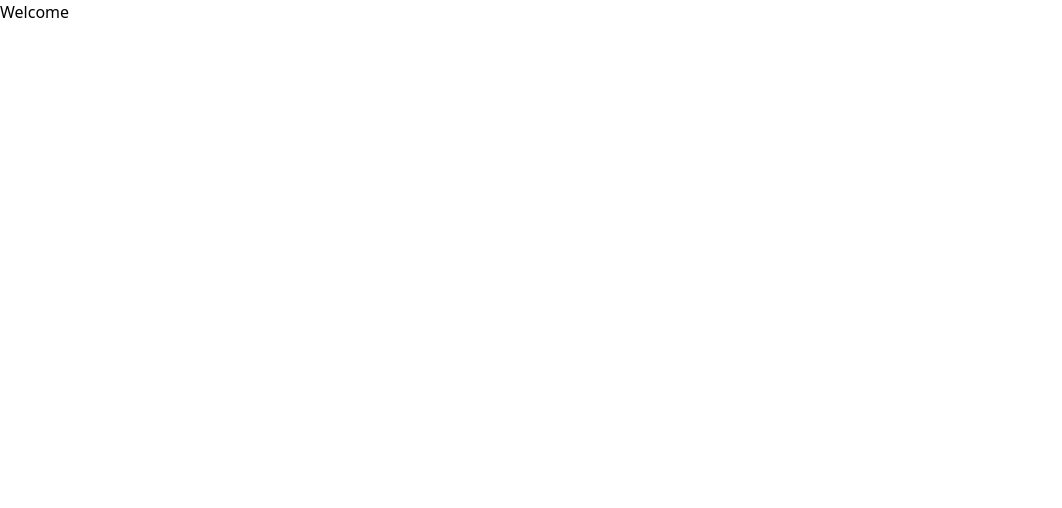
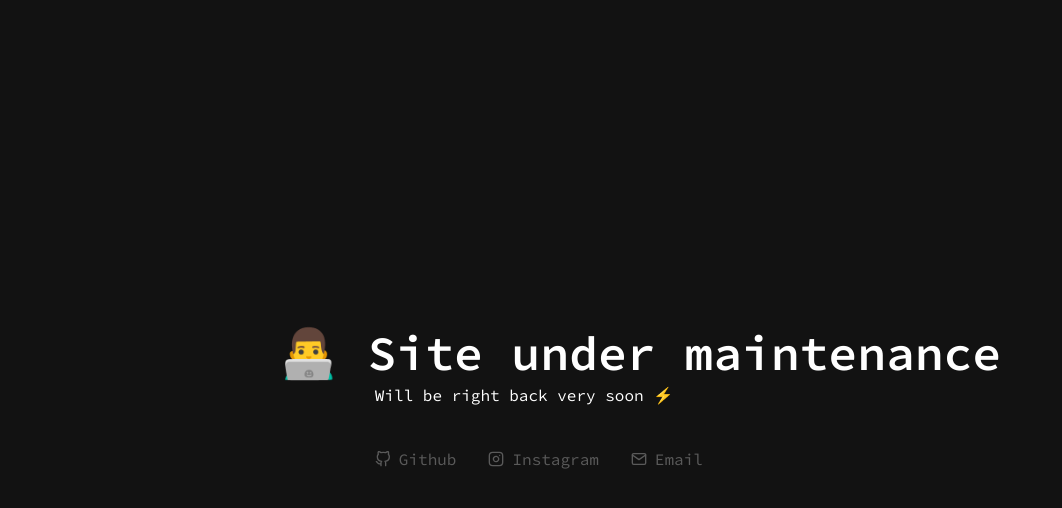
Before and after one commit to ebonian/tanadon.com, a Next.js app: page / in a window 1280 px wide. Shown: the top 508 px of the page, without its empty margins (0-1062 px from the left). Built offline with nearby package versions, Linux system fonts and the light colour scheme.

Commit message:
feat: maintenance page component

```diff
--- a/package.json
+++ b/package.json
@@ -13,6 +13,7 @@
     "next": "12.2.4",
     "react": "18.2.0",
     "react-dom": "18.2.0",
+    "react-icons": "^4.4.0",
     "react-scroll": "^1.8.7"
   },
   "devDependencies": {
--- /dev/null
+++ b/src/components/pages/Maintenance.tsx
@@ -0,0 +1,43 @@
+import { FiGithub, FiInstagram, FiMail } from "react-icons/fi";
+
+const Maintenance: React.FC = () => {
+  return (
+    <div className="grid place-content-center min-h-screen bg-[#121212] text-white font-code">
+      <h1 className="font-semibold text-5xl">{"👨‍💻 Site under maintenance"}</h1>
+      <div className="ml-24 mt-1.5 space-y-10">
+        <p>Will be right back very soon ⚡</p>
+        <div className="flex items-center space-x-8">
+          <a
+            href="https://github.com/Ebonian"
+            target="_blank"
+            rel="noreferrer"
+            className="opacity-30 hover:opacity-80 duration-200 flex items-center space-x-2"
+          >
+            <FiGithub />
+            <span>Github</span>
+          </a>
+          <a
+            href="https://www.instagram.com/poonisnotconcrete/"
+            target="_blank"
+            rel="noreferrer"
+            className="opacity-30 hover:opacity-80 duration-200 flex items-center space-x-2"
+          >
+            <FiInstagram />
+            <span>Instagram</span>
+          </a>
+          <a
+            href="mailto:tanadon.santisan@gmail.com"
+            target="_blank"
+            rel="noreferrer"
+            className="opacity-30 hover:opacity-80 duration-200 flex items-center space-x-2"
+          >
+            <FiMail />
+            <span>Email</span>
+          </a>
+        </div>
+      </div>
+    </div>
+  );
+};
+
+export default Maintenance;
--- a/src/pages/index.tsx
+++ b/src/pages/index.tsx
@@ -1,7 +1,8 @@
 import { NextPage } from "next";
+import Maintenance from "../components/pages/Maintenance";
 
 const Home: NextPage = () => {
-  return <div>Welcome</div>;
+  return <Maintenance />;
 };
 
 export default Home;
```
Also changed, not shown: 1 other file (tests, documents, lock files or other folders).
